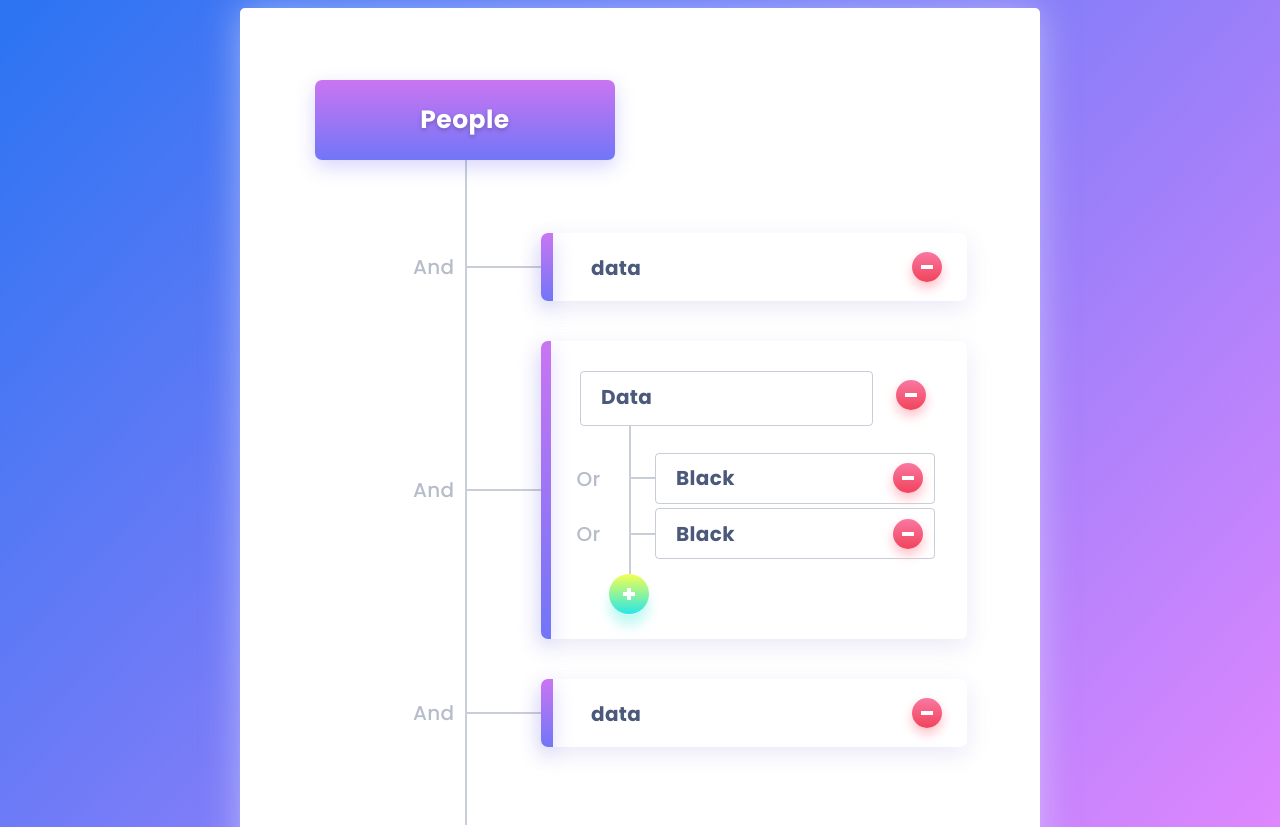
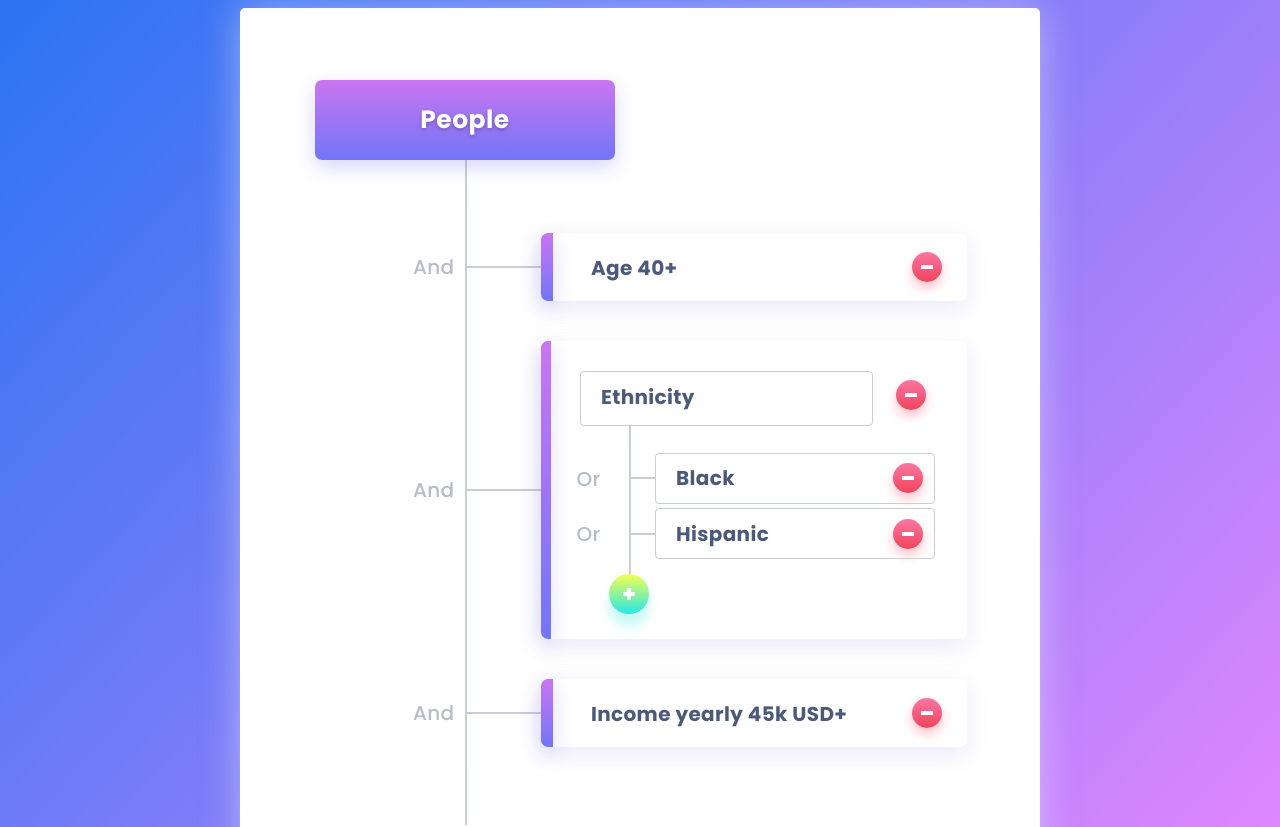
Before and after one commit to Desulfo/Hype, a React (Create React App) app: page / in a window 1280 px wide. Shown: the top 827 px of the page. Built offline with nearby package versions, Linux system fonts and the light colour scheme.

Commit message:
now section display depends on data

```diff
--- a/src/App.css
+++ b/src/App.css
@@ -12,7 +12,6 @@ body {
 
 .mainContent {
   display: inline-block;
-  height: 990px;
   width: 800px;
   padding-top: 72px;
   padding-right: 73px;
--- a/src/App.js
+++ b/src/App.js
@@ -8,22 +8,36 @@ import ExtendedInfo from './molecules/ExtendedInfo';
 
 function App() {
   const [modalIsOpen, setIsOpen] = useState(false);
+  const [data, setData] = useState([
+    'Age 40+',
+    { title: 'Ethnicity', subtitles: ['Black', 'Hispanic'] },
+    'Income yearly 45k USD+',
+  ]);
   function openModal() {
     setIsOpen(true);
   }
-
   function closeModal() {
     setIsOpen(false);
   }
+  const addData = (newTitle) => {
+    const newData = [...data, 'test'];
+    console.log({ new: newData });
+    setData(newData);
+    console.log({ data: data });
+  };
   return (
     <main className="mainContent">
       <header className="header">
         <h2>People</h2>
       </header>
-      <Info />
-      <ExtendedInfo />
-      <Info />
-      <MainAddButton openModal={openModal} />
+      {data.map((data, index) => {
+        if (typeof data === 'string') {
+          return <Info data={data} key={index} />;
+        } else {
+          return <ExtendedInfo data={data} key={index} />;
+        }
+      })}
+      <MainAddButton openModal={openModal} clickHandle={addData} />
       <StyledModal closeModal={closeModal} modalIsOpen={modalIsOpen} />
     </main>
   );
--- a/src/atoms/ExtraInfo.js
+++ b/src/atoms/ExtraInfo.js
@@ -3,10 +3,10 @@ import React from 'react';
 import './ExtraInfo.css';
 import DeleteButton from './DeleteButton';
 
-function ExtraInfo() {
+function ExtraInfo({ subtitle }) {
   return (
     <section className="extraInfo">
-      <p className="moreInfo">Black</p>
+      <p className="moreInfo">{subtitle}</p>
       <DeleteButton />
     </section>
   );
--- a/src/atoms/MainAddButton.js
+++ b/src/atoms/MainAddButton.js
@@ -2,10 +2,10 @@ import React from 'react';
 
 import './MainAddButton.css';
 
-function MainAddButton({ openModal }) {
+function MainAddButton({ openModal, clickHandle }) {
   return (
     <section className="addSection">
-      <button onClick={openModal} className="backgroundButton">
+      <button onClick={clickHandle} className="backgroundButton">
         <main className="addButton mainAdd">
           <div className="line"></div>
           <div className="line vertical"></div>
--- a/src/molecules/ExtendedInfo.js
+++ b/src/molecules/ExtendedInfo.js
@@ -5,19 +5,20 @@ import AddButton from '../atoms/AddButton';
 
 import './ExtendedInfo.css';
 
-function ExtendedInfo() {
+function ExtendedInfo({ data }) {
   return (
     <section className="informationBox">
       <div className="purpleStripe"></div>
       <main>
         <section className="extendedInfoWraper">
           <div className="extendedInfo">
-            <p className="mainInfo">Data</p>
+            <p className="mainInfo">{data.title}</p>
           </div>
           <DeleteButton />
         </section>
-        <ExtraInfo />
-        <ExtraInfo />
+        {data.subtitles.map((subtitle, index) => (
+          <ExtraInfo subtitle={subtitle} key={10 + index} />
+        ))}
         <AddButton />
       </main>
     </section>
--- a/src/molecules/Info.js
+++ b/src/molecules/Info.js
@@ -3,11 +3,11 @@ import DeleteButton from '../atoms/DeleteButton';
 
 import './Info.css';
 
-function Info() {
+function Info({ data }) {
   return (
     <section className="informationBox">
       <div className="purpleStripe"></div>
-      <p className="info">data</p>
+      <p className="info">{data}</p>
       <DeleteButton />
     </section>
   );
```
Also changed, not shown: 1 other file (tests, documents, lock files or other folders).
